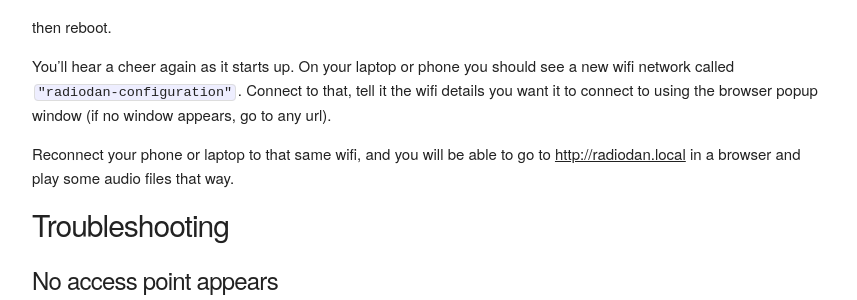
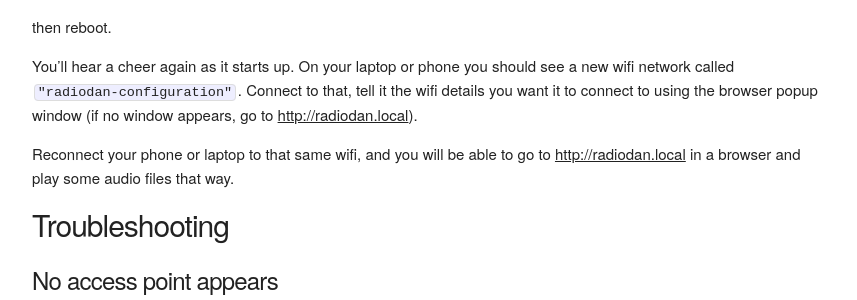
Before and after one commit to radiodan/radiodan.github.io, a Jekyll site: the page built from help/index.md, in a window 1280 px wide and 900 px high, scrolled down 1331 px. Shown: the part 181-481 px from the top of the window, without its empty margins (128-985 px from the left). Built offline with Jekyll 4.4.1, drawn with Linux system fonts in a browser that asks for light colours; comment, search, counter and statistics services are not loaded.

Commit message:
Clarifying

````diff
--- a/help/index.md
+++ b/help/index.md
@@ -83,7 +83,7 @@ then reboot.
 You'll hear a cheer again as it starts up. On your laptop or phone you
 should see a new wifi network called ```"radiodan-configuration"```. Connect
 to that, tell it the wifi details you want it to connect to using the browser popup
-window (if no window appears, go to any url).
+window (if no window appears, go to [http://radiodan.local](http://radiodan.local)).
 
 Reconnect your phone or laptop to that same wifi, and you will be able to
 go to [http://radiodan.local](http://radiodan.local) in a browser and play
````
